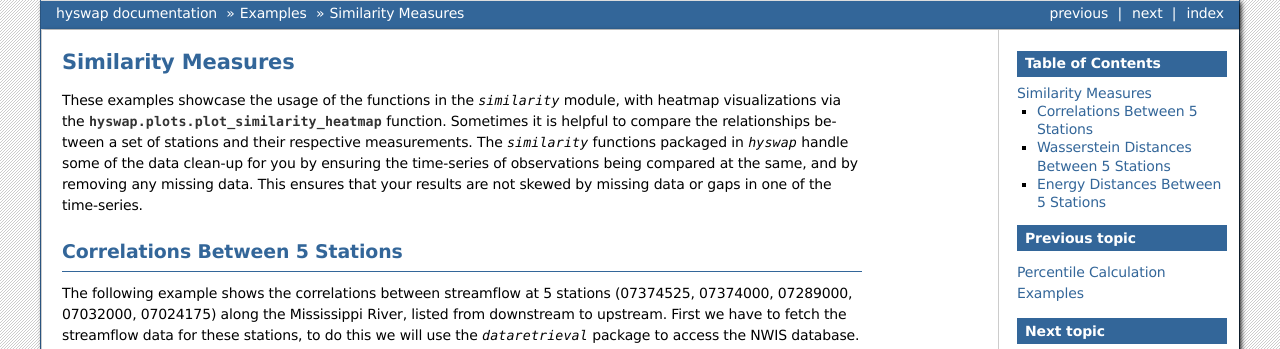
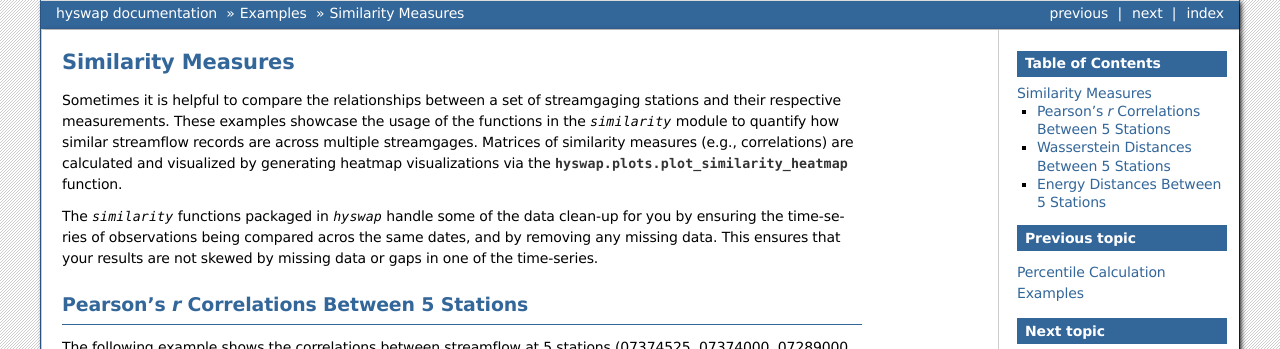
Before and after one commit to DOI-USGS/hyswap, a Sphinx documentation site: the page built from docs/source/examples/similarity_examples.rst, in a window 1280 px wide, cut to the strip 0-349 px from the top of the page. Built offline with Sphinx 7.4.7, drawn with Linux system fonts in a browser that asks for light colours.

Commit message:
update documentation for similarity functions

```diff
--- a/docs/source/examples/similarity_examples.rst
+++ b/docs/source/examples/similarity_examples.rst
@@ -2,14 +2,13 @@
 Similarity Measures
 -------------------
 
-These examples showcase the usage of the functions in the `similarity` module, with heatmap visualizations via the :obj:`hyswap.plots.plot_similarity_heatmap` function.
-Sometimes it is helpful to compare the relationships between a set of stations and their respective measurements.
-The `similarity` functions packaged in `hyswap` handle some of the data clean-up for you by ensuring the time-series of observations being compared at the same, and by removing any missing data.
-This ensures that your results are not skewed by missing data or gaps in one of the time-series.
+Sometimes it is helpful to compare the relationships between a set of streamgaging stations and their respective measurements. These examples showcase the usage of the functions in the `similarity` module to quantify how similar streamflow records are across multiple streamgages. Matrices of similarity measures (e.g., correlations) are calculated and visualized by generating heatmap visualizations via the :obj:`hyswap.plots.plot_similarity_heatmap` function.
+
+The `similarity` functions packaged in `hyswap` handle some of the data clean-up for you by ensuring the time-series of observations being compared acros the same dates, and by removing any missing data. This ensures that your results are not skewed by missing data or gaps in one of the time-series.
 
 
-Correlations Between 5 Stations
-*******************************
+Pearson's *r* Correlations Between 5 Stations
+*********************************************
 
 The following example shows the correlations between streamflow at 5 stations (07374525, 07374000, 07289000, 07032000, 07024175) along the Mississippi River, listed from downstream to upstream.
 First we have to fetch the streamflow data for these stations, to do this we will use the `dataretrieval` package to access the NWIS database.
```
Also changed, not shown: docs/source/meta/calculations.rst (+48 -4 lines), 1 other file.
